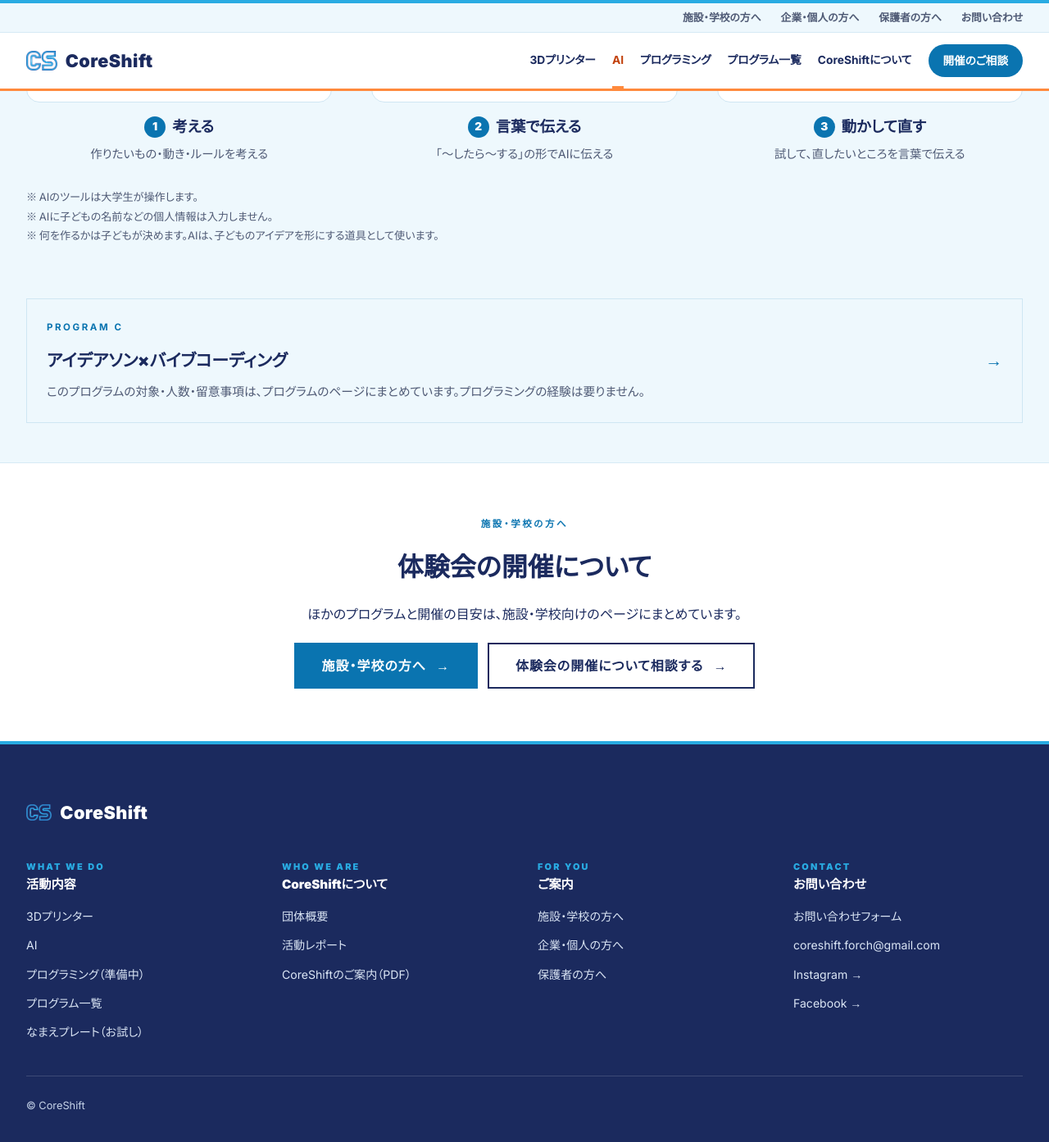
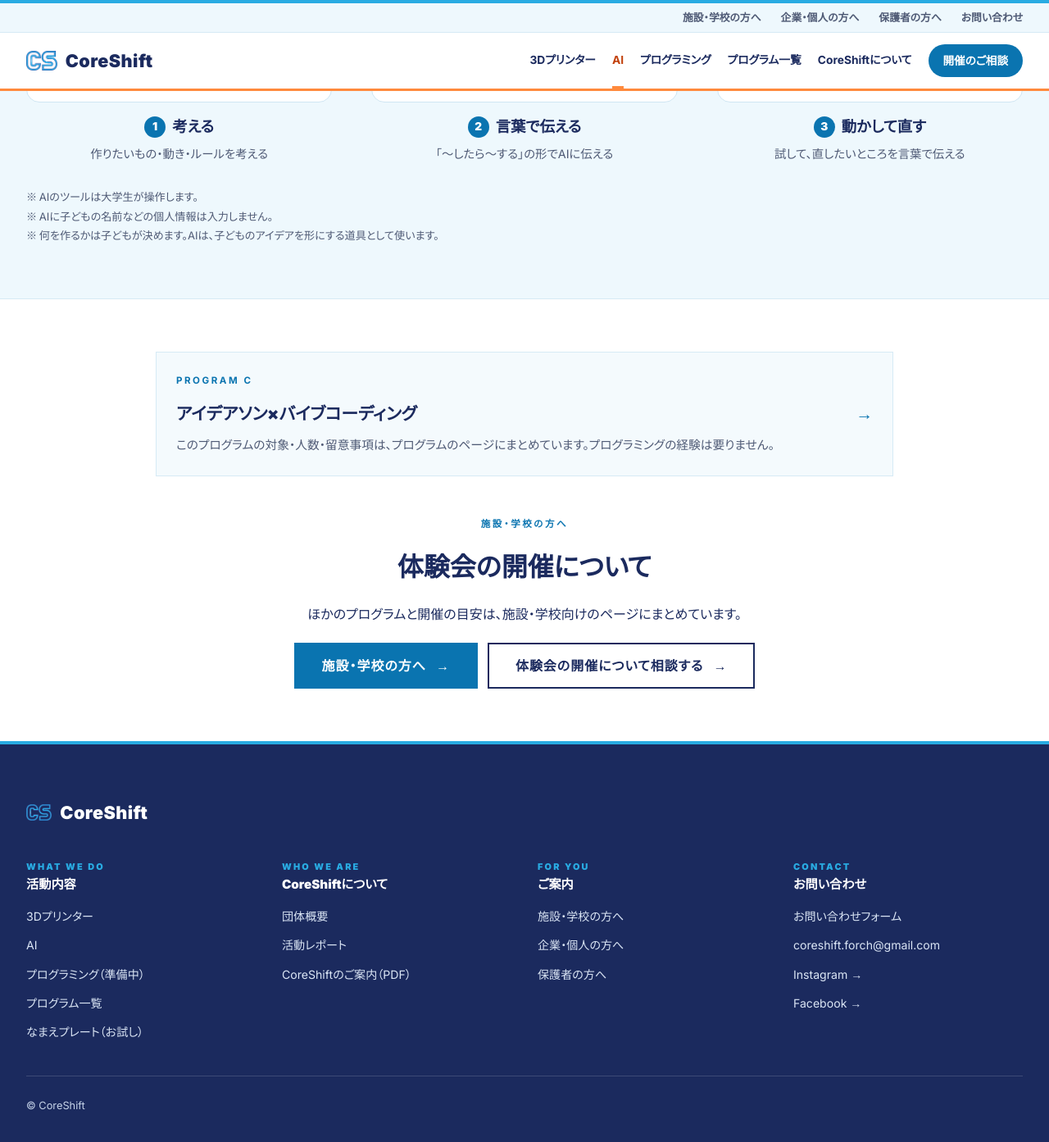
Before and after one commit to coreshiftforch/CoreShift-forchildren-web, a Jekyll site: the page built from ai/index.html, in a window 1280 px wide and 1400 px high, scrolled down 2950 px. Shown: the top 1393 px of the window at 82% size. Built offline with Jekyll 4.4.1, drawn with Linux system fonts in a browser that asks for light colours.

Commit message:
design: 各まとまりをちょうど1画面の高さにし、となりのまとまりが映り込まないようにする（#71 つづき）
代表の希望「1画面に収まる、かつ1画面にほかのが映り込まない」。
- script が測った「画面の高さ − ヘッダー」（--avail）を、各まとまりの最小の高さにし、中身を上下の真ん中に置く。大きいまとまりは前のPRのとおり縮めて収める
- 対象は前と同じ（幅1301px以上・高さ600px以上）。入力フォームのあるまとまり（お問い合わせ）は対象外
- AI: プログラムCへの入口を、最後のまとまり（体験会の開催について）の上に移す

1440×900・1366×768 で、お問い合わせ以外の12ページの全まとまりが、ちょうど1画面の高さになることを確かめた。

Co-Authored-By: Claude Opus 5.5 <noreply@anthropic.com>

```diff
--- a/ai/index.html
+++ b/ai/index.html
@@ -95,7 +95,7 @@ extra_css: /ai/page.css
     </div>
   </section>
 
-  <section class="sec sec--light sec--slim">
+  <section class="sec cta">
     <div class="wrap">
       <div class="doors ai-door">
         <a class="door" href="/programs/ideathon/">
@@ -104,11 +104,6 @@ extra_css: /ai/page.css
           <p>このプログラムの対象・人数・留意事項は、プログラムのページにまとめています。プログラミングの経験は要りません。</p>
         </a>
       </div>
-    </div>
-  </section>
-
-  <section class="sec cta">
-    <div class="wrap">
       <span class="eyebrow"><span class="nw">施設・学校の方へ</span></span>
       <h2>体験会の<wbr>開催について</h2>
       <p>ほかのプログラムと開催の目安は、施設・学校向けのページにまとめています。</p>
--- a/ai/page.css
+++ b/ai/page.css
@@ -49,6 +49,5 @@
   .ai-hero svg { max-height: 40vh; }
 }
 
-/* プログラムCへの入口（使う技術のまとまりから分けた、小さいセクション） */
-.sec--slim { padding-top: 0; padding-bottom: 48px; }
-.sec--slim .ai-door { margin-top: 0; }
+/* プログラムCへの入口（最後のまとまりの上に置く） */
+.cta .ai-door { margin: 0 auto 48px; max-width: 900px; text-align: left; }
--- a/site.css
+++ b/site.css
@@ -738,3 +738,12 @@ body[class*=" t-"] .crumbs [aria-current="page"] { padding: 1px 12px; border-rad
   .project-card { padding-top: clamp(14px, 2.4vh, 24px); padding-bottom: clamp(14px, 2.4vh, 24px); }
   .features li { padding-top: clamp(16px, 2.6vh, 24px); padding-bottom: clamp(16px, 2.6vh, 24px); }
 }
+
+/* #71 つづき: 各まとまりを、ちょうど1画面（ヘッダーの下）の高さにし、中身を上下の真ん中に置く。
+   となりのまとまりが同じ画面に映り込まないように。--avail は script が測って入れる（画面の高さ − ヘッダー）
+   入力フォームのあるまとまり（お問い合わせ）は対象外 */
+html.fit-on:not(.fit-measuring) main > section:not(:has(form)) {
+  min-height: var(--avail);
+  display: flex; flex-direction: column; justify-content: center;
+}
+html.fit-on:not(.fit-measuring) main > section:not(:has(form)) > .wrap { width: 100%; }
```
Also changed, not shown: _layouts/default.html (+7 -0 lines).
